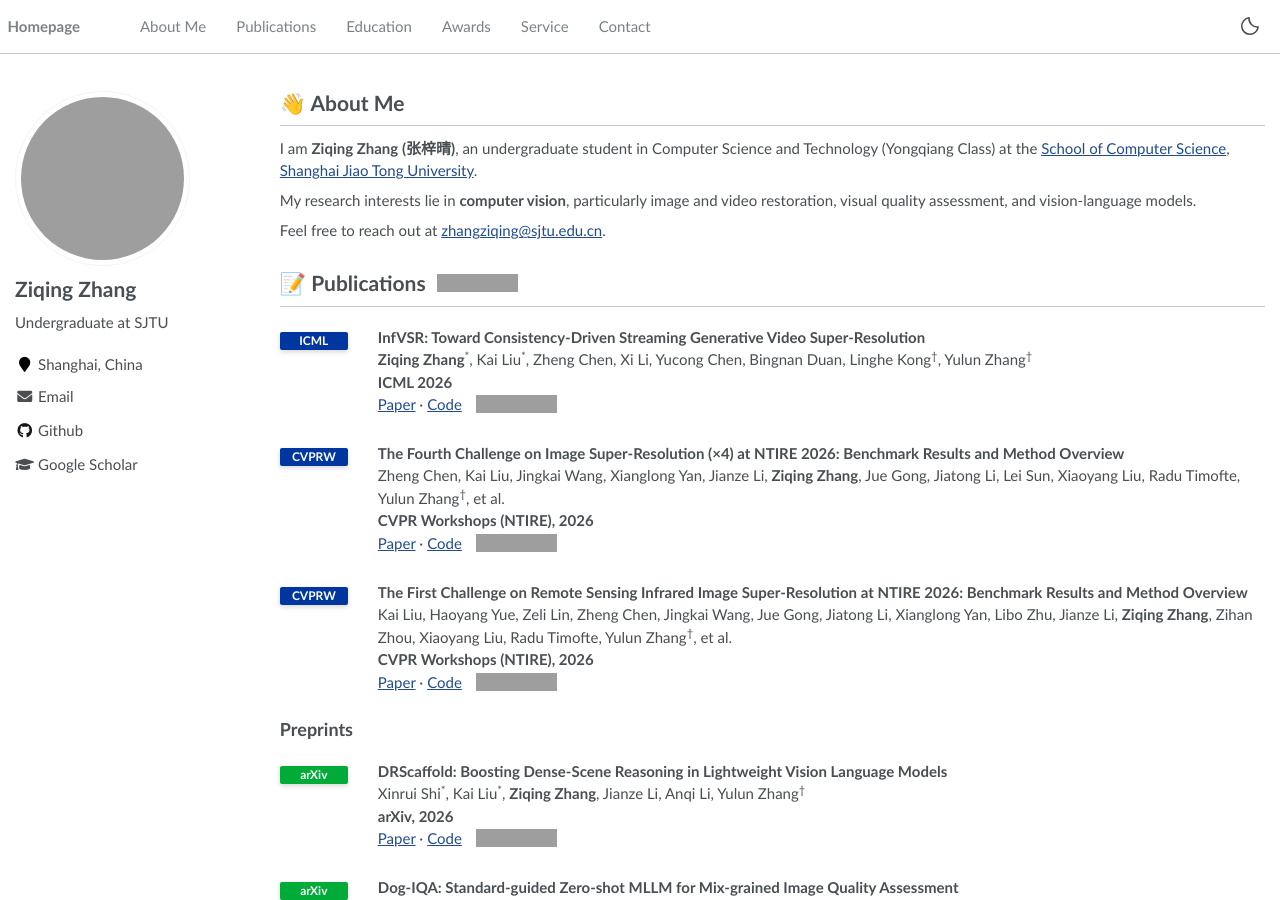
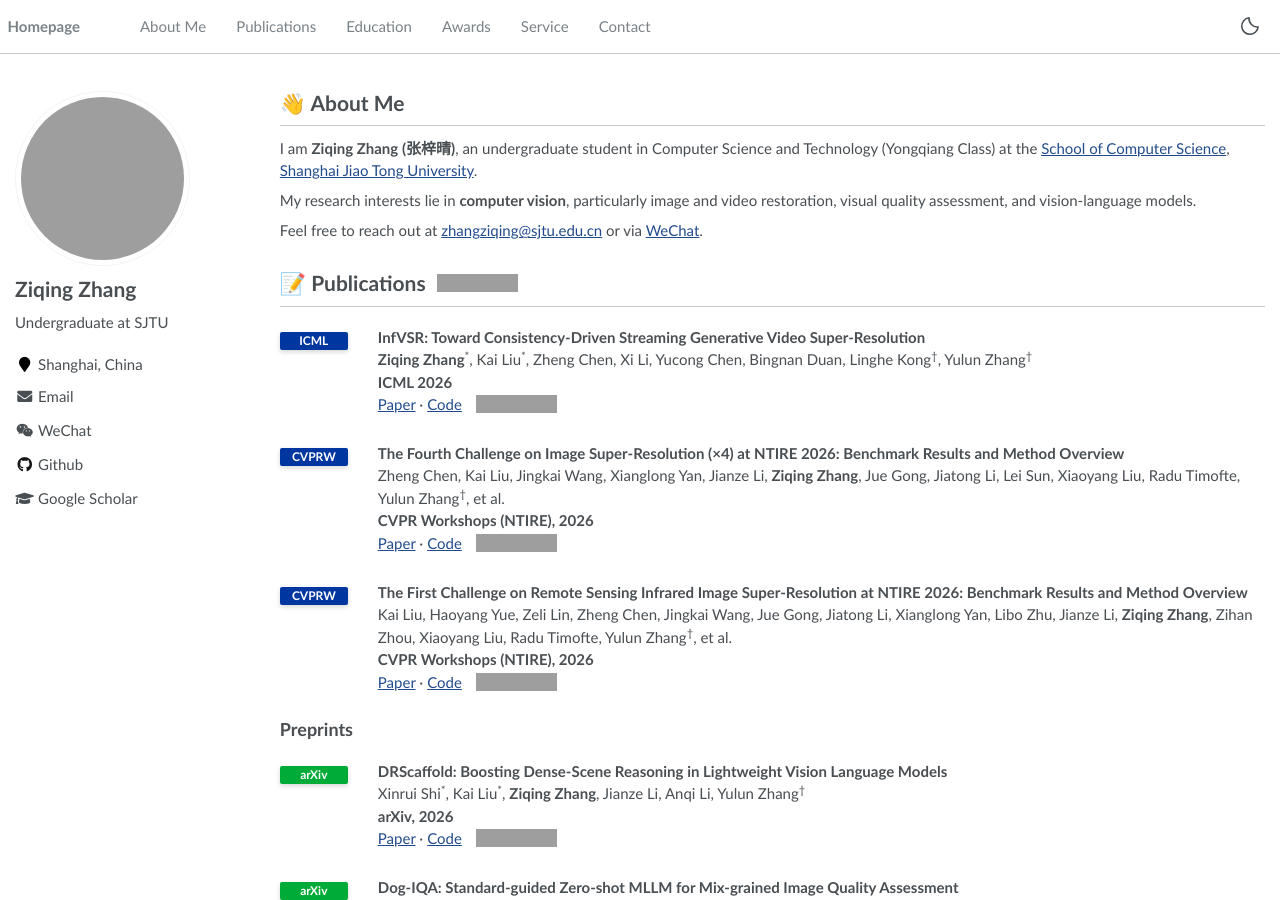
Before and after one commit to zzqingz/zzqingz.github.io, a Jekyll site: the page built from _pages/about.md, in a window 1280 px wide and 900 px high. Built offline with Jekyll 4.4.1, drawn with Linux system fonts in a browser that asks for light colours; grey boxes are pictures that could not be loaded.

Commit message:
Add WeChat QR code links to profile, introduction and contact

```diff
--- a/_includes/author-profile.html
+++ b/_includes/author-profile.html
@@ -32,6 +32,7 @@
       {% if author.email %}
         <li><a href="mailto:{{ author.email }}"><i class="fas fa-fw fa-envelope" aria-hidden="true"></i> Email</a></li>
       {% endif %}
+      <li><a href="{{ "/images/wechat.jpg" | relative_url }}" title="WeChat QR code"><i class="fab fa-fw fa-weixin" aria-hidden="true"></i> WeChat</a></li>
       {% if author.keybase %}
         <li><a href="https://keybase.io/{{ author.keybase }}"><i class="fas fa-fw fa-key" aria-hidden="true"></i> Keybase</a></li>
       {% endif %}
@@ -127,6 +128,7 @@
       {% if author.email %}
         <a href="mailto:{{ author.email }}"><i class="fas fa-fw fa-envelope" aria-hidden="true"></i></a>
       {% endif %}
+      <a href="{{ "/images/wechat.jpg" | relative_url }}" aria-label="WeChat QR code" title="WeChat"><i class="fab fa-fw fa-weixin" aria-hidden="true"></i></a>
       {% if author.keybase %}
         <a href="https://keybase.io/{{ author.keybase }}"><i class="fas fa-fw fa-key" aria-hidden="true"></i></a>
       {% endif %}
--- a/_pages/about.md
+++ b/_pages/about.md
@@ -16,7 +16,7 @@ I am **Ziqing Zhang (张梓晴)**, an undergraduate student in Computer Science
 
 My research interests lie in **computer vision**, particularly image and video restoration, visual quality assessment, and vision-language models.
 
-Feel free to reach out at [zhangziqing@sjtu.edu.cn](mailto:zhangziqing@sjtu.edu.cn).
+Feel free to reach out at [zhangziqing@sjtu.edu.cn](mailto:zhangziqing@sjtu.edu.cn) or via [WeChat](/images/wechat.jpg).
 
 <span class="anchor" id="publications"></span>
 
@@ -105,4 +105,4 @@ Feel free to reach out at [zhangziqing@sjtu.edu.cn](mailto:zhangziqing@sjtu.edu.
 
 # 📫 Contact
 
-[Email](mailto:zhangziqing@sjtu.edu.cn) · [Google Scholar](https://scholar.google.com/citations?user=lu17sj4AAAAJ) · [GitHub](https://github.com/zzqingz)
+[Email](mailto:zhangziqing@sjtu.edu.cn) · [WeChat](/images/wechat.jpg) · [Google Scholar](https://scholar.google.com/citations?user=lu17sj4AAAAJ) · [GitHub](https://github.com/zzqingz)
```
Also changed, not shown: images/wechat.jpg (added).
